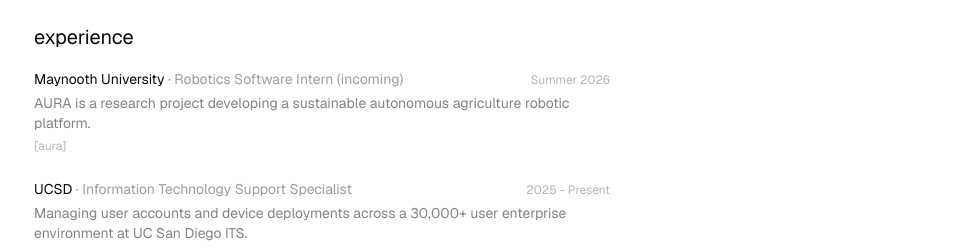
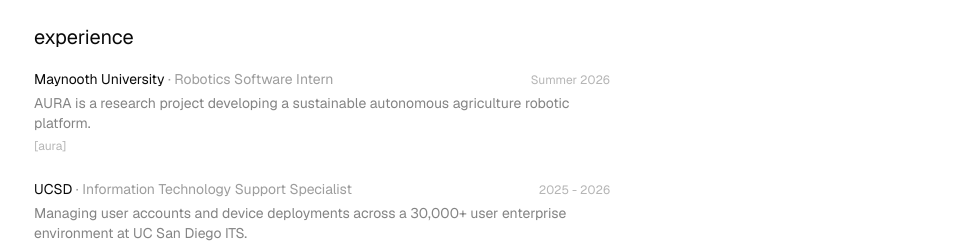
Before and after one commit to Eliot-2006/portfolio-v1, a Next.js app: page / in a window 1280 px wide. Shown: the part 319-567 px from the top of the page, without its empty margins (318-1280 px from the left). Built offline with nearby package versions, Linux system fonts and the light colour scheme.

Commit message:
update postions

```diff
--- a/components/portfolio-section.tsx
+++ b/components/portfolio-section.tsx
@@ -3,7 +3,7 @@
 const experience = [
   {
     company: "Maynooth University",
-    role: "Robotics Software Intern (incoming)",
+    role: "Robotics Software Intern",
     period: "Summer 2026",
     description:
       "AURA is a research project developing a sustainable autonomous agriculture robotic platform.",
@@ -12,7 +12,7 @@ const experience = [
   {
     company: "UCSD",
     role: "Information Technology Support Specialist",
-    period: "2025 - Present",
+    period: "2025 - 2026",
     description: "Managing user accounts and device deployments across a 30,000+ user enterprise environment at UC San Diego ITS.",
   },
 ]
```
